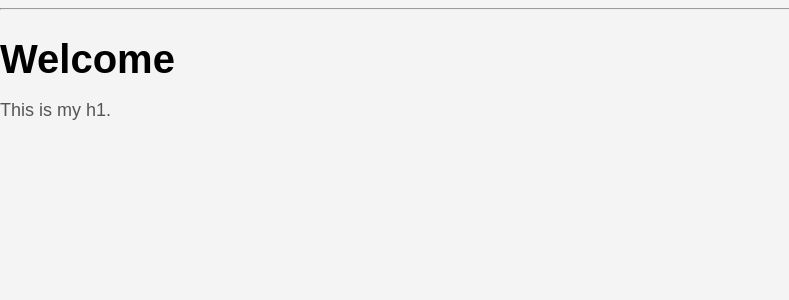
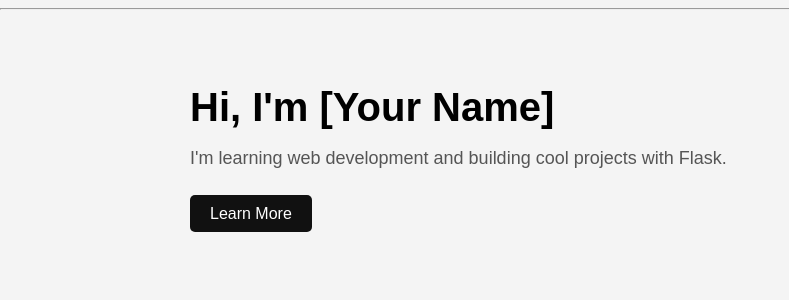
Before and after one commit to raymondmutiga36-cloud/Render, a Flask app: page / in a window 1280 px wide. Shown: the part 48-348 px from the top of the page, without its empty margins (0-789 px from the left). Run offline with Flask 3, Linux system fonts and the light colour scheme.

Commit message:
Update index.html

```diff
--- a/templates/index.html
+++ b/templates/index.html
@@ -1,8 +1,12 @@
 {% extends "base.html" %}
 
-{% block title %}Home{% endblock %}
-
 {% block content %}
-<h1>Welcome</h1>
-<p>This is my h1.</p>
+<div class="container">
+    <h1>Hi, I'm [Your Name]</h1>
+    <p>I'm learning web development and building cool projects with Flask.</p>
+    <br>
+    <a href="/about" style="background:#111; color:white; padding:10px 20px; text-decoration:none; border-radius:5px;">
+        Learn More
+    </a>
+</div>
 {% endblock %}
```
